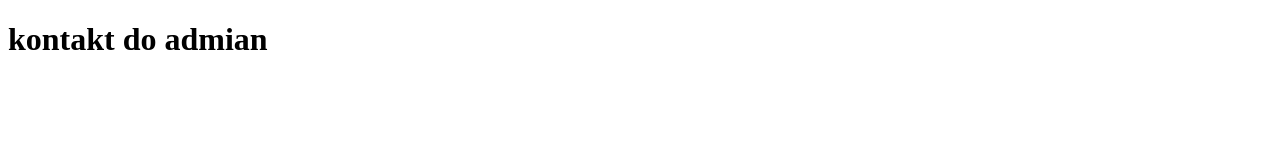
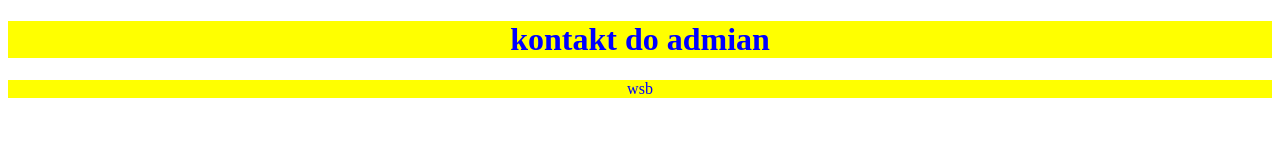
Before and after one commit to hitcool/projekt3luty, a plain HTML site: page index.html in a window 1280 px wide. Drawn offline with Linux system fonts and the light colour scheme.

Commit message:
Added new stale and contact for admin

```diff
--- a/index.html
+++ b/index.html
@@ -5,9 +5,11 @@
     <meta name="viewport" content="width=device-width, initial-scale=1.0">
     <meta http-equiv="X-UA-Compatible" content="ie=edge">
     <title>projekt 3 luty</title>
+    <link rel="stylesheet" href="style.css">
 </head>
 <body>
 
     <h1>kontakt do admian</h1>
+    <p>wsb</p>
 </body>
 </html>
--- a/style.css
+++ b/style.css
@@ -1,5 +1,7 @@
-h1 {
-color:red;
+h1 ,p {
+color:blue;
 text-align: center;
+background-color: yellow
+
 
 }
```
